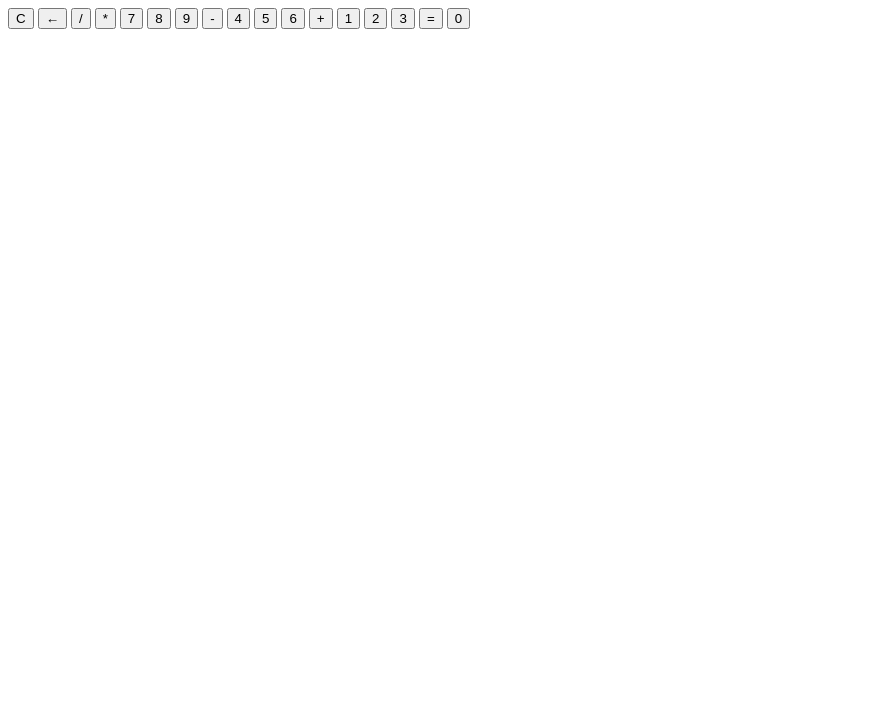
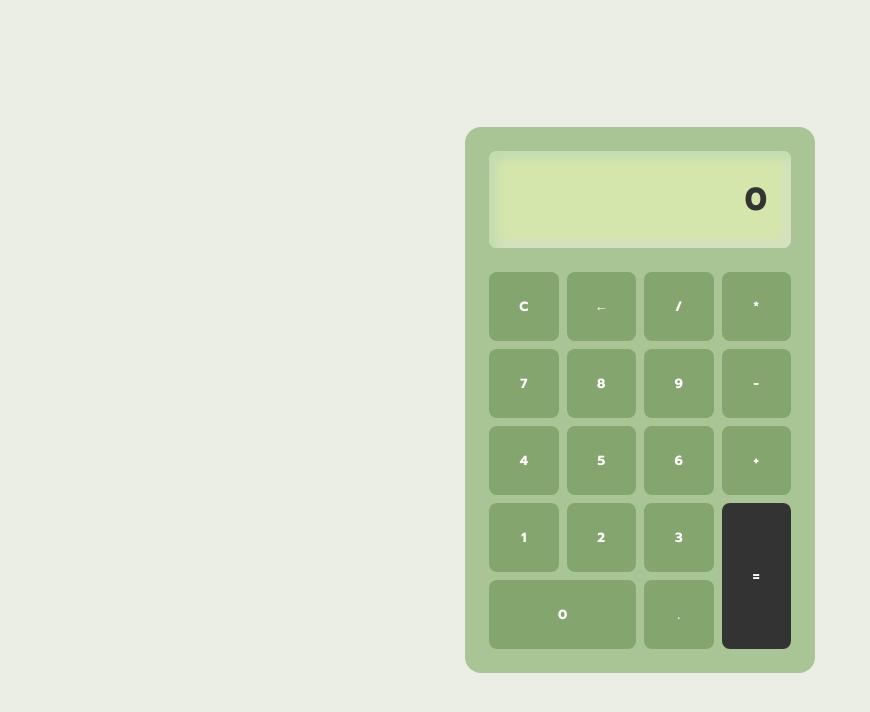
Before and after one commit to fsadriann/calculadora-html, a plain HTML site: page index.html in a window 1280 px wide. Shown: the whole page, without its empty margins (0-870 px from the left). Drawn offline with Linux system fonts and the light colour scheme.

Commit message:
se terminó la calculadora

```diff
--- a/index.html
+++ b/index.html
@@ -3,13 +3,16 @@
 <head>
     <meta charset="UTF-8">
     <meta name="viewport" content="width=device-width, initial-scale=1.0">
+    <link rel="stylesheet" href="style.css">
     <title>Calculadora</title>
 </head>
 <body>
+
     <div class="calculadora">
-        <div class="pantalla">
-            <button class="btn">C</button>
-            <button class="btn">←</button>
+
+        <div class="pantalla">0</div>
+        <button id="c" class="btn">C</button>
+        <button id="borrar" class="btn">←</button>
         <button class="btn">/</button>
         <button class="btn">*</button>
         <button class="btn">7</button>
@@ -23,9 +26,11 @@
         <button class="btn">1</button>
         <button class="btn">2</button>
         <button class="btn">3</button>
-            <button class="btn">=</button>
-            <button class="btn">0</button>
+        <button id="igual" class="btn">=</button>
+        <button id="cero" class="btn">0</button>
+        <button class="btn">.</button>
     </div>
-    </div>
+
+    <script src="main.js"></script>
 </body>
 </html>
--- a/main.js
+++ b/main.js
@@ -0,0 +1,37 @@
+const pantalla = document.querySelector('.pantalla');
+const botones = document.querySelectorAll('.btn');
+
+botones.forEach(boton => {
+    boton.addEventListener('click', () => {
+        const botonApretado = boton.textContent;
+
+        if(boton.id === 'c'){
+            pantalla.textContent = '0';
+            return;
+        }
+
+        if(boton.id === 'borrar'){
+            if(pantalla.textContent.length === 1 || pantalla.textContent === 'Error!'){
+                pantalla.textContent = '0';
+            }else{
+                pantalla.textContent = pantalla.textContent.slice(0, -1);
+            }
+            return;
+        }
+
+        if(boton.id === 'igual'){
+            try{
+            pantalla.textContent = eval(pantalla.textContent);
+            } catch{
+                pantalla.textContent = "Error!";
+            }
+            return;
+        }
+
+        if(pantalla.textContent === '0' || pantalla.textContent === "Error!"){
+            pantalla.textContent = botonApretado;
+        }else{
+            pantalla.textContent += botonApretado;
+        }
+    });
+});
--- a/style.css
+++ b/style.css
@@ -1,13 +1,71 @@
 @import url('https://fonts.googleapis.com/css2?family=Prompt:ital,wght@0,100;0,200;0,300;0,400;0,500;0,600;0,700;0,800;0,900;1,100;1,200;1,300;1,400;1,500;1,600;1,700;1,800;1,900&display=swap');
 
 *{
+    margin: 0;
+    padding: 0;
     box-sizing: border-box;
     font-family: 'prompt';
 }
 
 body{
-    height: 100vh;
+    min-height: 100vh;
+    background-color: #ebeee5;
+    display: grid;
+    place-items: center;
+}
+
+.calculadora{
+    background-color: #a9c595;
+    color: #333;
+    display: grid;
+    grid-template-columns: repeat(4, 1fr);
+    gap: .5rem;
+    width: 350px;
+    max-width: 100%;
+    padding: 1.5rem;
+    border-radius: 1rem;
+}
+
+.pantalla{
+    grid-column: 1 / -1;
+    background-color: #d4e6ab;
+    box-shadow: inset 8px 8px 8px #c2dbb1,
+                inset -8px -8px 8px #d5e0bf;
+    padding: 1.5rem;
+    font-size: 2rem;
+    text-align: right;
+    border-radius: .5rem;
+    margin-bottom: 1rem;
+    font-weight: 700;
+}
+
+.btn{
+    background-color: #84a56d;
+    color: #fff;
+    font-weight: 700;
+    border: 0;
+    border-radius: .5rem;
+    padding: 1.5rem .5rem;
     display: flex;
+    justify-content: center;
     align-items: center;
-    justify-content: center;
+    cursor: pointer;
 }
+
+.btn:hover{
+    background-color: #99b387;
+    transition: .3s ease-in-out;
+}
+
+#cero{
+    grid-column: span 2;
+}
+
+#igual{
+    grid-row: span 2;
+    background-color: #333;
+}
+
+#igual:hover{
+    background-color: #444;
+}
```
Also changed, not shown: calculadora.jpg (added), 1 other file. Lines whose indentation alone changed are shown as unchanged.
